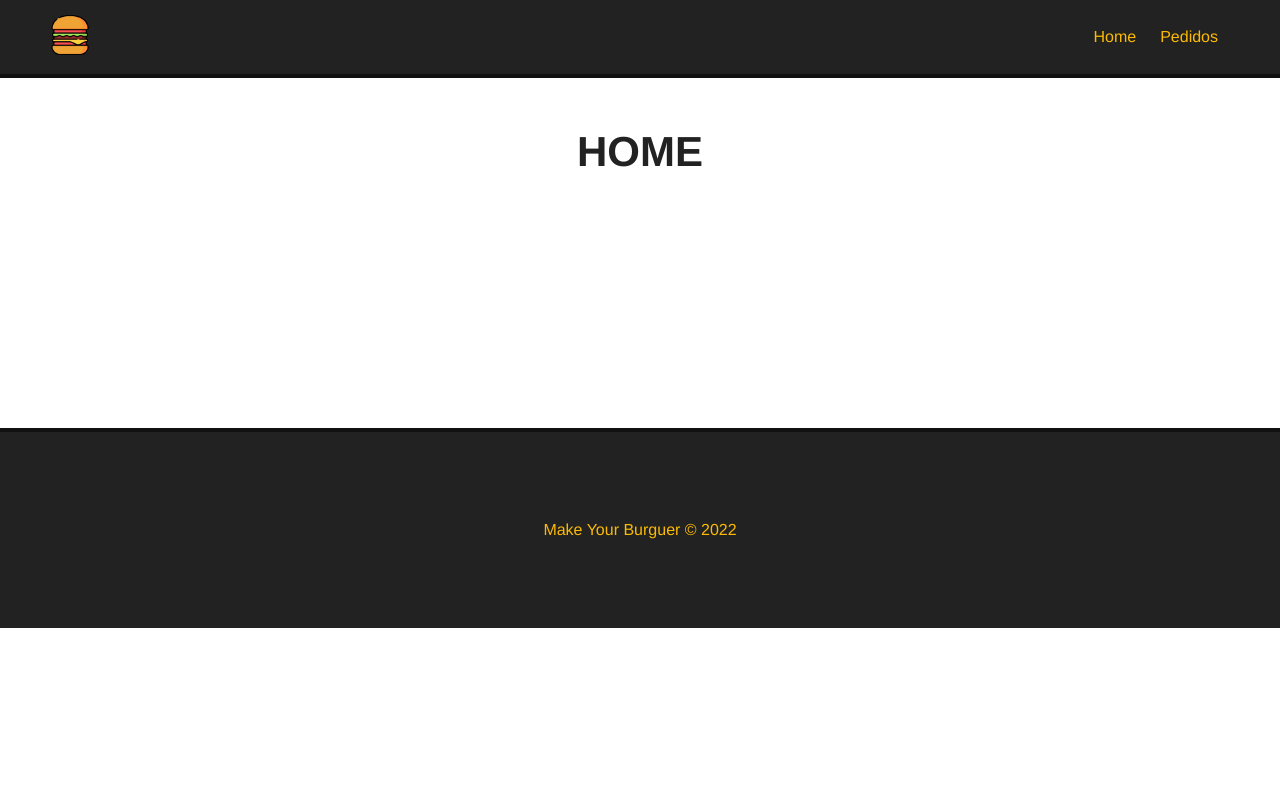
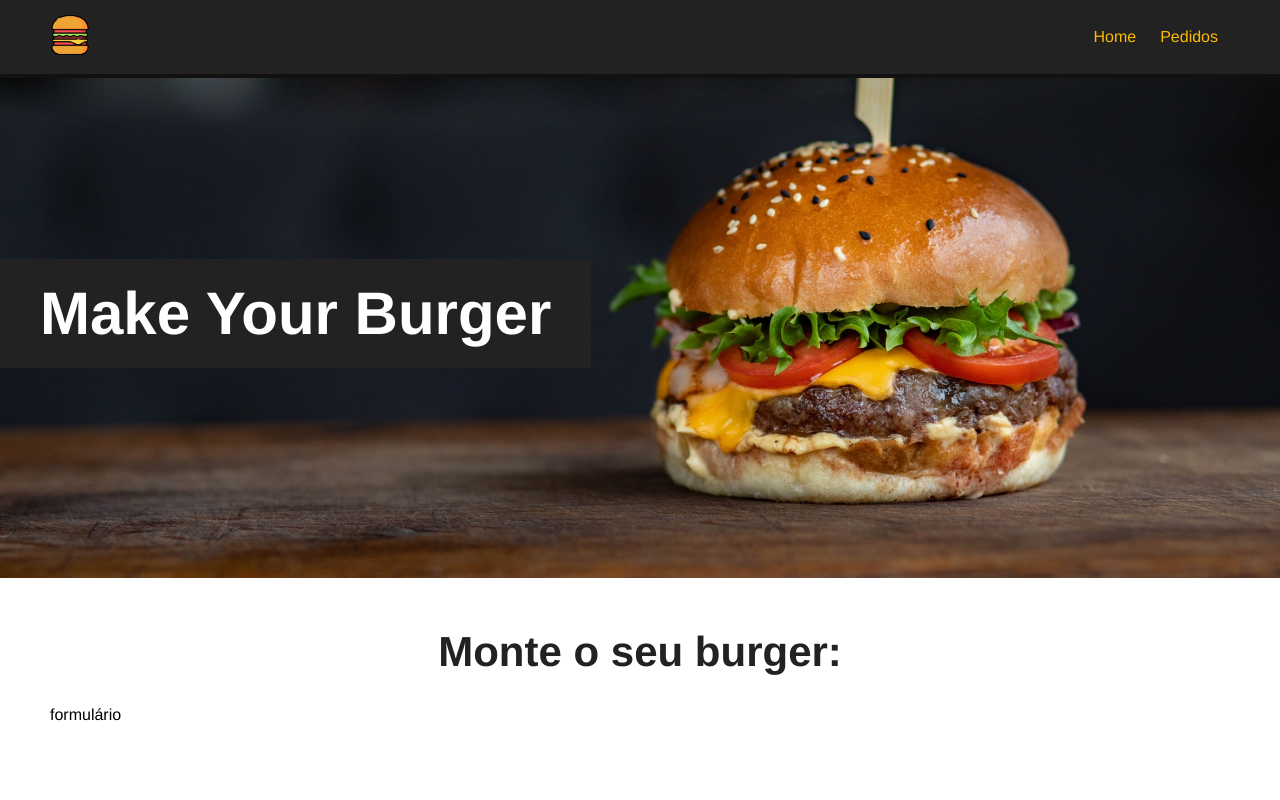
Before and after one commit to MaylsonMoraes/Burguervue, a Vue app: page / in a window 1280 px wide. Shown: the top 800 px of the page. Built offline with nearby package versions, Linux system fonts and the light colour scheme.

Commit message:
nav e rodapé

```diff
--- a/src/App.vue
+++ b/src/App.vue
@@ -15,7 +15,7 @@
   data() {
     return {
       logo_src:"./img/logo.png",
-      app_name:"Make Your Burguer"
+      app_name:"Make Your Burger"
     }
   }
 }
@@ -32,10 +32,6 @@
    margin: 50px;
    min-height: 250px;
  }
- .home {
-   margin: 50px;
-   min-height: 250px;
- }
 
  h1 {
    text-align: center;
--- /dev/null
+++ b/src/components/Banner.vue
@@ -0,0 +1,30 @@
+<template>
+  <div id="main-banner">
+      <h1>Make Your Burger</h1>
+  </div>
+</template>
+
+<script>
+export default {
+    name:"Banner",
+}
+</script>
+
+<style scoped>
+    #main-banner {
+        background-image: url('/img/burger.jpg');
+        background-position: 0 -250px;
+        background-size: cover;
+        height: 500px;
+        display: flex;
+        align-items: center;
+        justify-content: flex-start;
+    }
+    #main-banner h1 {
+        color: #fff;
+        text-align: center;
+        font-size: 60px;
+        background-color: #222;
+        padding: 20px 40px;
+    }
+</style>
--- a/src/components/Footer.vue
+++ b/src/components/Footer.vue
@@ -1,6 +1,6 @@
 <template>
   <footer id="footer">
-    <p>Make Your Burguer &copy; 2022</p>
+    <p>Make Your Burger &copy; 2022</p>
   </footer>
 </template>
 
--- a/src/views/Home.vue
+++ b/src/views/Home.vue
@@ -1,5 +1,17 @@
 <template>
-  <div class="home">
-    <h1>HOME</h1>
+  <Banner />
+  <div class="main-container">
+    <h1>Monte o seu burger:</h1>
+    <p>formulário</p>
   </div>
 </template>
+
+<script>
+import Banner from "../components/Banner.vue"
+export default {
+    name: "Home" ,
+    components: {
+      Banner
+    }
+}
+</script>
```
